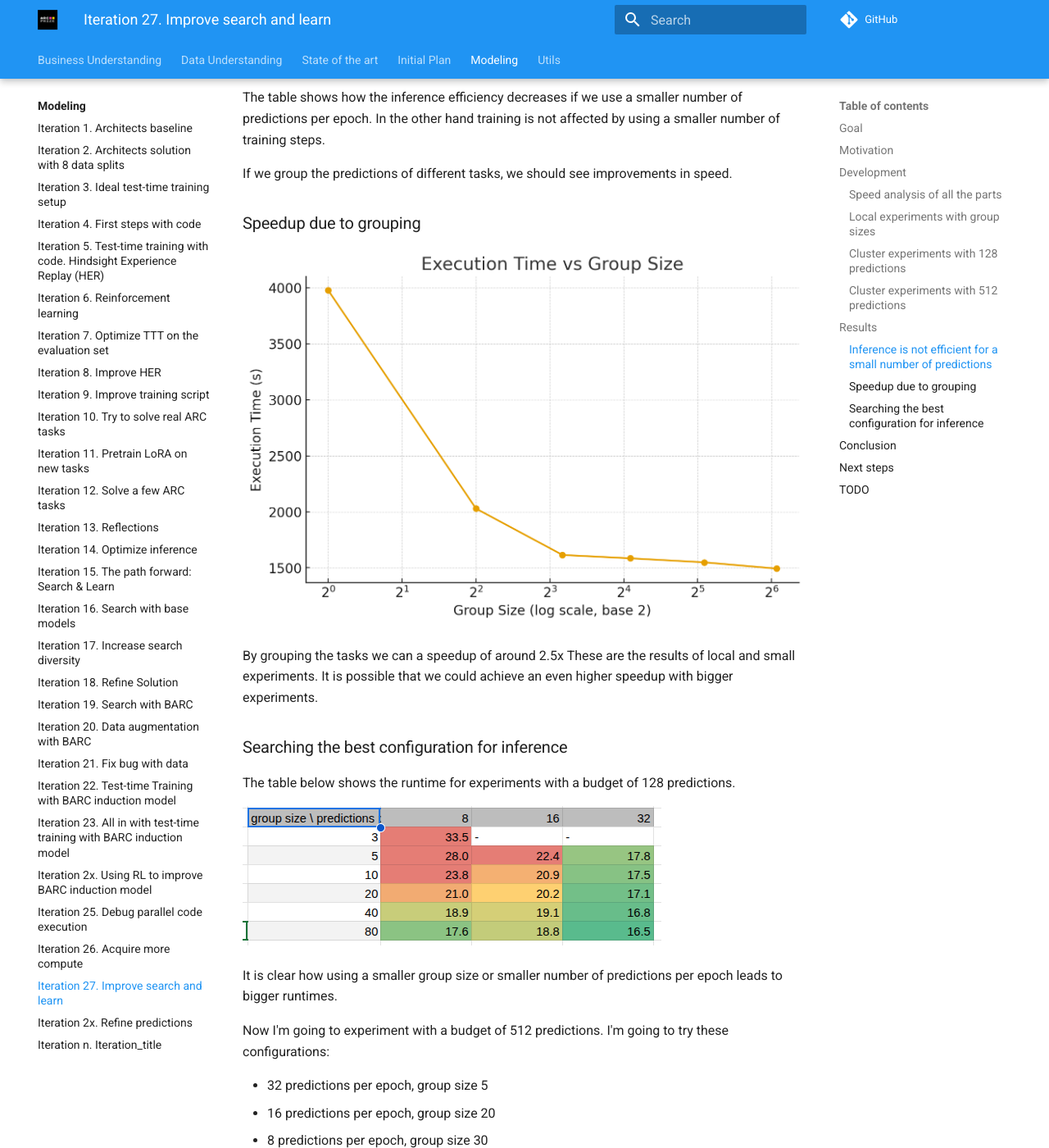
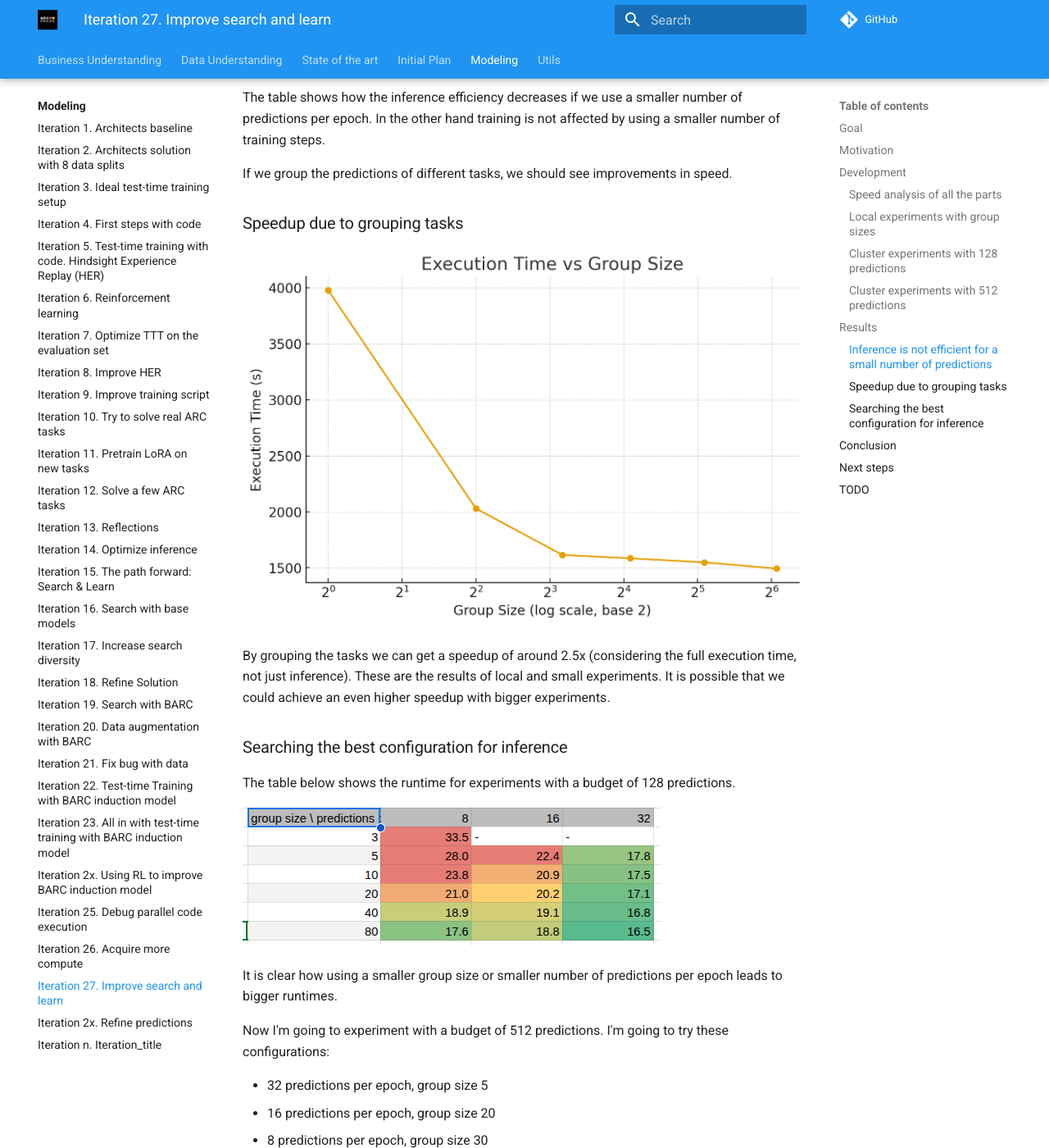
Before and after one commit to ironbar/arc25, an MkDocs documentation site: the page built from docs/modeling/Iteration_27_improve_search_and_learn.md, in a window 1280 px wide and 1400 px high, scrolled down 9716 px. Shown: the whole window at 82% size. Built offline with MkDocs 1.6.1 and Material for MkDocs 9.7.7, drawn with Linux system fonts in a browser that asks for light colours; comment, search, counter and statistics services are not loaded.

Commit message:
update documentation

```diff
--- a/docs/modeling/Iteration_27_improve_search_and_learn.md
+++ b/docs/modeling/Iteration_27_improve_search_and_learn.md
@@ -472,11 +472,11 @@ In the other hand training is not affected by using a smaller number of training
 
 If we group the predictions of different tasks, we should see improvements in speed.
 
-### Speedup due to grouping
+### Speedup due to grouping tasks
 
 ![alt text](res/1759325746959_image.png)
 
-By grouping the tasks we can a speedup of around 2.5x These are the results of local and small experiments.
+By grouping the tasks we can get a speedup of around 2.5x (considering the full execution time, not just inference). These are the results of local and small experiments.
 It is possible that we could achieve an even higher speedup with bigger experiments.
 
 ### Searching the best configuration for inference
```
